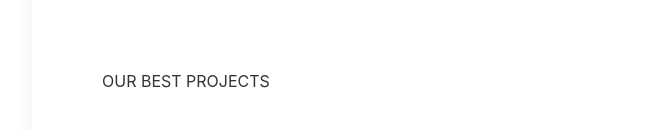
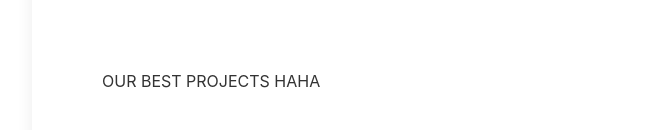
Before and after one commit to GalangSetiawan/sejarah-joang-fe, an Angular app: page /#/dashboard in a window 1280 px wide. Shown: the part 670-800 px from the top of the page, without its empty margins (8-671 px from the left). Built offline with nearby package versions, Linux system fonts and the light colour scheme.

Commit message:
tambah catatan

```diff
--- a/angular.json
+++ b/angular.json
@@ -111,5 +111,8 @@
         }
       }
     }
+  },
+  "cli": {
+    "analytics": false
   }
 }
--- a/src/app/views/dashboard/dashboard.component.html
+++ b/src/app/views/dashboard/dashboard.component.html
@@ -11,7 +11,7 @@
 								</div>
 								<div class="uk-width-expand@s uk-flex uk-flex-middle">
 									<div class="uk-padding-large">
-										<h3 class="uk-text-uppercase uk-h5 uk-letter-spacing-small">Our Best Projects</h3>
+										<h3 class="uk-text-uppercase uk-h5 uk-letter-spacing-small">Our Best Projects haha</h3>
 										<h2 class="uk-heading-small uk-margin-medium-top">Education</h2>
 										<div>
 											<p>Lorem Ipsum is simply dummy text of the printing and typesetting industry. Lorem Ipsum has been the industry's standard dummy text ever since the 1500s, when an unknown printer took a galley of type and scrambled it to make a type specimen book. It has survived not only five centuries, but also the leap into electronic typesetting, remaining essentially unchanged.</p>
```
Also changed, not shown: 1 other file (tests, documents, lock files or other folders).
